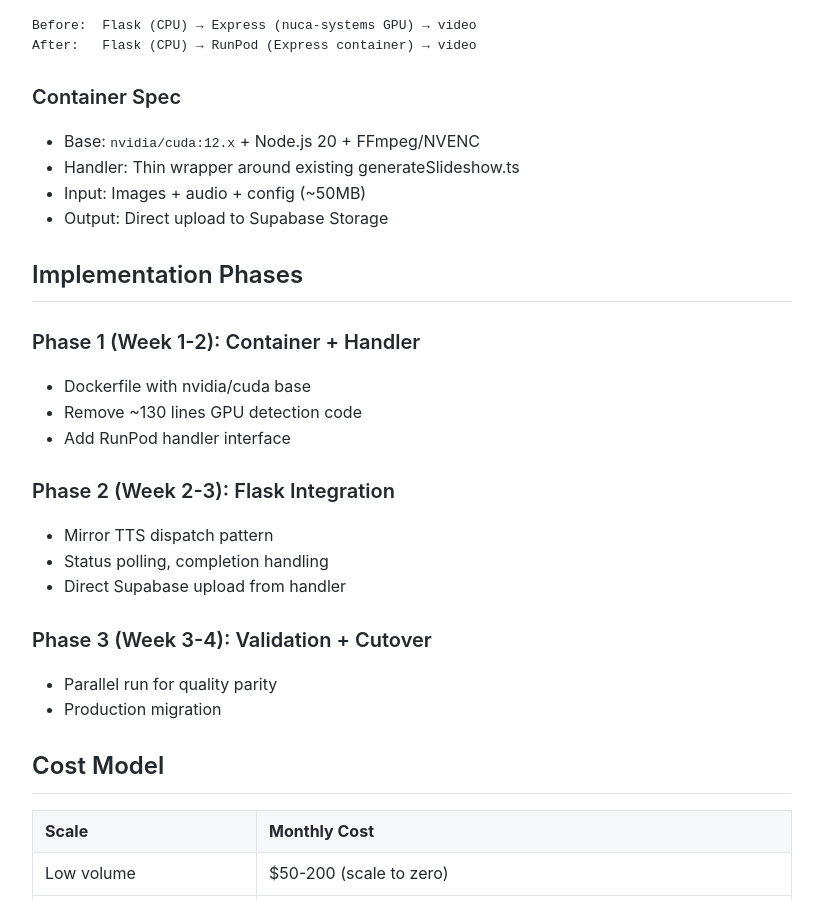
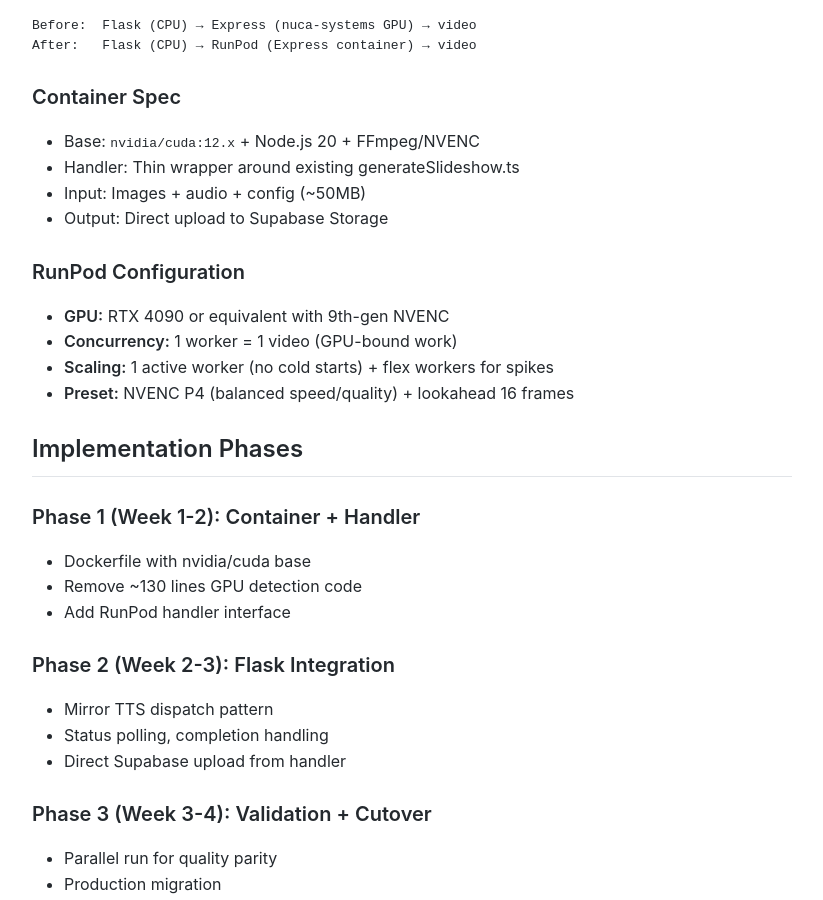
Before and after one commit to MariusWilsch/public-wilsch-ai-pages, a Jekyll site: the page built from project/paul_youtube_fullstack/videogen-scaling-spike.md, in a window 1280 px wide and 900 px high, scrolled down 1502 px. Shown: the whole window, without its empty margins (228-1051 px from the left). Built offline with Jekyll 4.4.1, drawn with Linux system fonts in a browser that asks for light colours; our own code applies the rules of GitHub Pages for plain Markdown files.

Commit message:
Sync from hippocampus 2025-12-19

```diff
--- a/project/paul_youtube_fullstack/videogen-scaling-spike.md
+++ b/project/paul_youtube_fullstack/videogen-scaling-spike.md
@@ -55,6 +55,13 @@ After:   Flask (CPU) → RunPod (Express container) → video
 - Handler: Thin wrapper around existing generateSlideshow.ts
 - Input: Images + audio + config (~50MB)
 - Output: Direct upload to Supabase Storage
+
+### RunPod Configuration
+
+- **GPU:** RTX 4090 or equivalent with 9th-gen NVENC
+- **Concurrency:** 1 worker = 1 video (GPU-bound work)
+- **Scaling:** 1 active worker (no cold starts) + flex workers for spikes
+- **Preset:** NVENC P4 (balanced speed/quality) + lookahead 16 frames
 
 ## Implementation Phases
 
```
